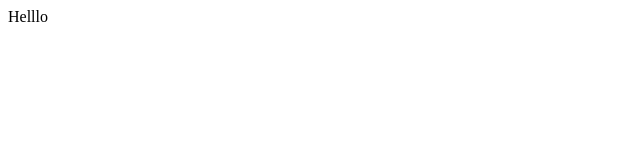
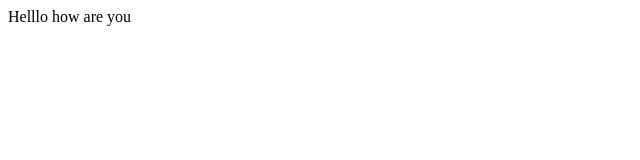
Before and after one commit to OussamaNeffeti/demo-repoo, a plain HTML site: page index.html in a window 1280 px wide. Shown: the full height of the page, 0-640 px from the left. Drawn offline with Linux system fonts and the light colour scheme.

Commit message:
this is doing right

```diff
--- a/index.html
+++ b/index.html
@@ -1 +1 @@
-<div> Helllo </div>
+<div> Helllo how are you  </div>
```
